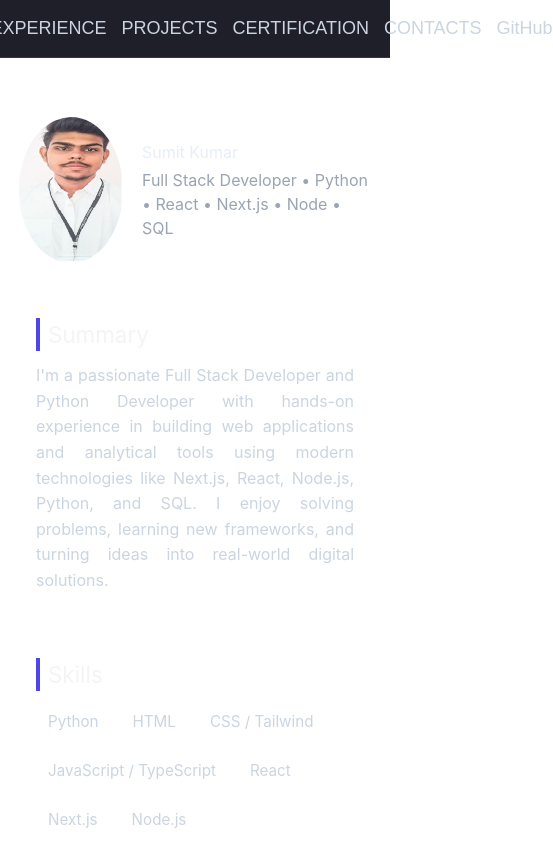
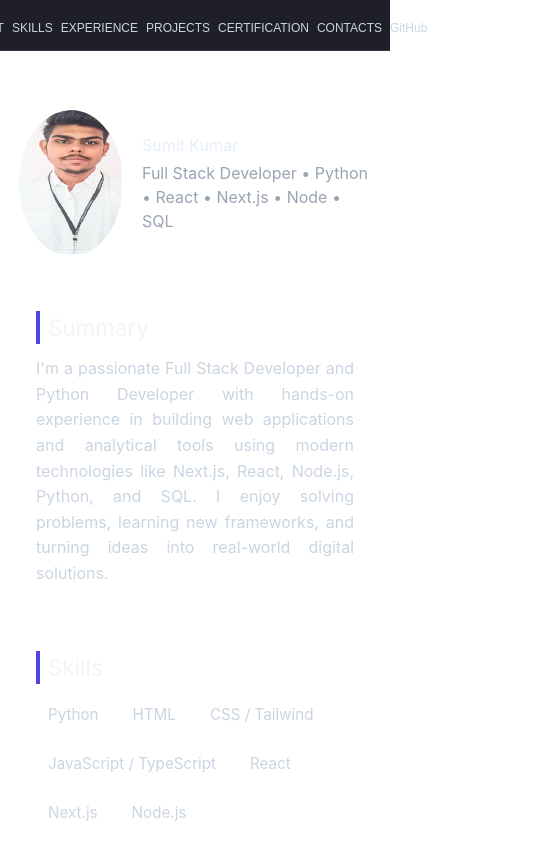
Before and after one commit to SumitKumar3030/portfolio, a Next.js app: page / in a window 390 px wide. Shown: the top 844 px of the page, 553 px wide, since content can reach past the window. Built offline with nearby package versions, Linux system fonts and the light colour scheme.

Commit message:
updat: made some changes

```diff
--- a/src/app/navbar.module.css
+++ b/src/app/navbar.module.css
@@ -2,34 +2,37 @@
   position: sticky;
   top: 0;
   background: rgba(20, 20, 30, 0.95);
-  padding: 10px 20px;
+  padding: 10px 0;
   z-index: 100;
-  display: flex;
-  flex-direction: column;
-  align-items: center;
   border-bottom: 1px solid rgba(255, 255, 255, 0.1);
 }
 
+/* --- NAVIGATION LIST --- */
 .navList {
-  font-size: 20px;
   display: flex;
+  justify-content: center;
+  align-items: center;
+  flex-wrap: nowrap; /* stays horizontal */
   gap: 35px;
   list-style: none;
-  padding: 0;
+  padding: 0 20px;
   margin: 0;
+  font-size: 20px;
 }
 
 .navList a {
   color: #cbd5e1;
   text-decoration: none;
   font-weight: 500;
-  transition: color 0.2s;
+  transition: color 0.2s ease;
+  white-space: nowrap; /* prevents wrapping */
 }
 
 .navList a:hover {
   color: #818cf8;
 }
 
+/* --- ABOUT SECTION (below navbar) --- */
 .about {
   margin-top: 8px;
   max-width: 700px;
@@ -39,24 +42,39 @@
   line-height: 1.4;
 }
 
- .about p{
+.about p {
   text-align: justify;
- }
+}
 
- @media (max-width: 768px) {
+/* --- RESPONSIVE DESIGN --- */
+@media (max-width: 768px) {
   .navList {
-    /*flex-direction: column;*/
-    gap: 15px;
-    font-size: 18px;
-    justify-content: center;
+    gap: 18px;
   }
 
-  .navbar {
-    padding: 15px;
+  .navList a {
+    font-size: 16px;
+  }
+}
+
+@media (max-width: 600px) {
+  .navList {
+    gap: 12px;
+    padding: 0 10px;
   }
 
-  .about {
-    font-size: 0.9rem;
-    padding: 0 10px;
+  .navList a {
+    font-size: 14px;
   }
 }
+
+@media (max-width: 450px) {
+  .navList {
+    gap: 8px;
+    padding: 0 8px;
+  }
+
+  .navList a {
+    font-size: 12px;
+  }
+}
```
